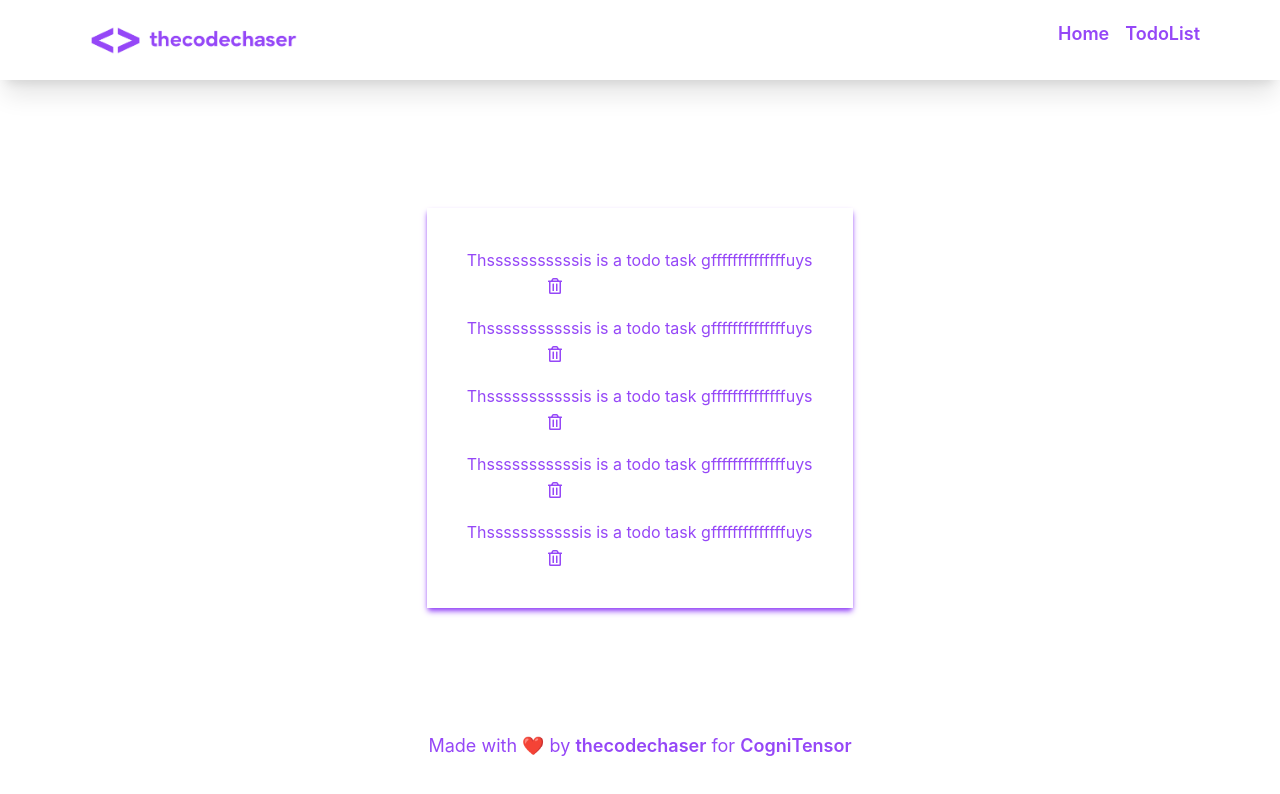
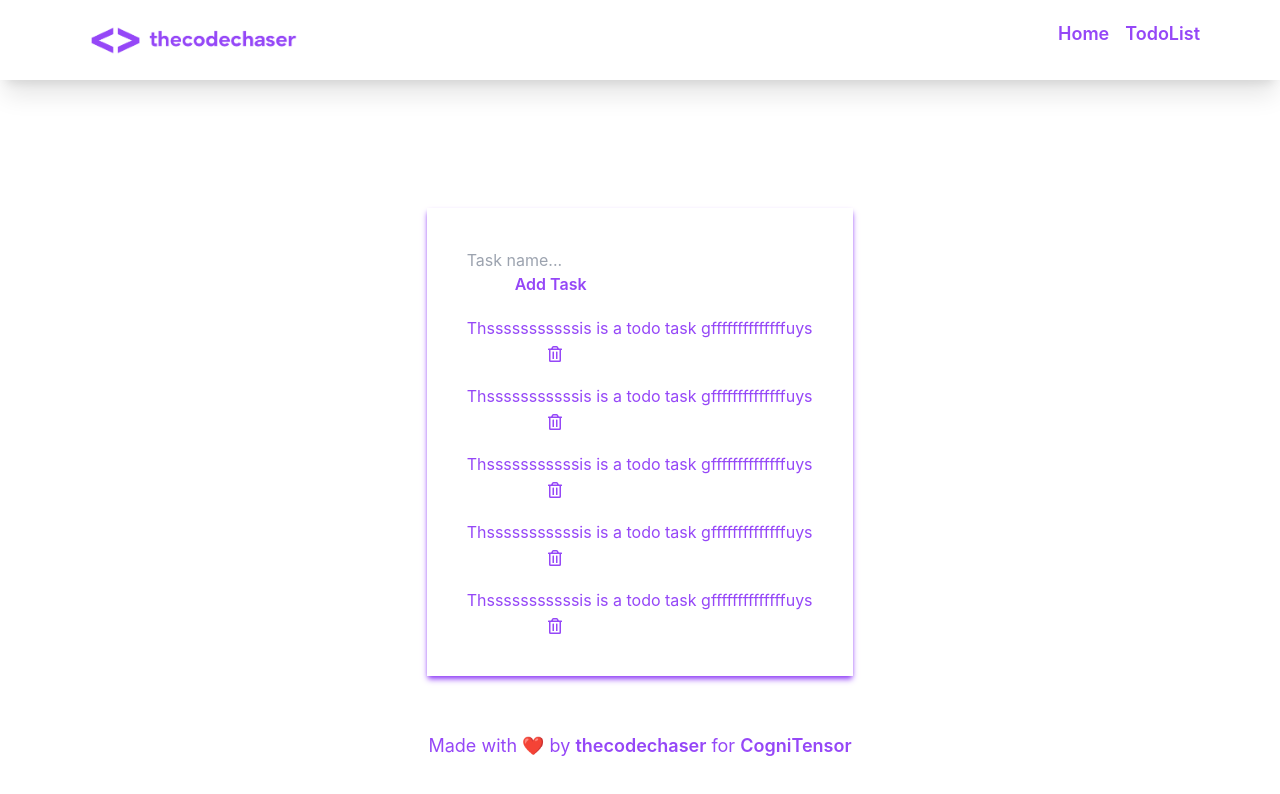
Before and after one commit to thecodechaser/todo-list-front-end, a React (Create React App) app: page /todolist in a window 1280 px wide. Shown: the top 794 px of the page. Built offline with nearby package versions, Linux system fonts and the light colour scheme.

Commit message:
Add markup to form

```diff
--- a/src/components/TodoList/Form.jsx
+++ b/src/components/TodoList/Form.jsx
@@ -1,6 +1,17 @@
 const Form = () => {
   return (
-    <p>Form</p>
+    <div>
+       <input
+        required
+        className="w-64 lg:w-72"
+        type="text"
+        placeholder="Task name..."
+        // value={title}
+        // onChange={(e) => setTask(e.target.value)}
+        maxLength="20"
+      />
+      <button className="ml-8 lg:ml-12 text-primaryColor font-semibold" type="submit">Add Task</button>
+    </div>
   )
 }
 
--- a/src/pages/TodoList.jsx
+++ b/src/pages/TodoList.jsx
@@ -1,10 +1,12 @@
 import Todo from "../components/TodoList/Todo";
+import Form from "../components/TodoList/Form";
 
 const data =[1,2,3,4,5]
 const TodoList = () => {
   return (
     <div className="flex justify-center mt-32">
       <div className="flex flex-col shadow-md md:w-1/3 shadow-primaryColor p-10 gap-5">
+        <Form />
         {
           data.map(()=>(
             <Todo />
```
